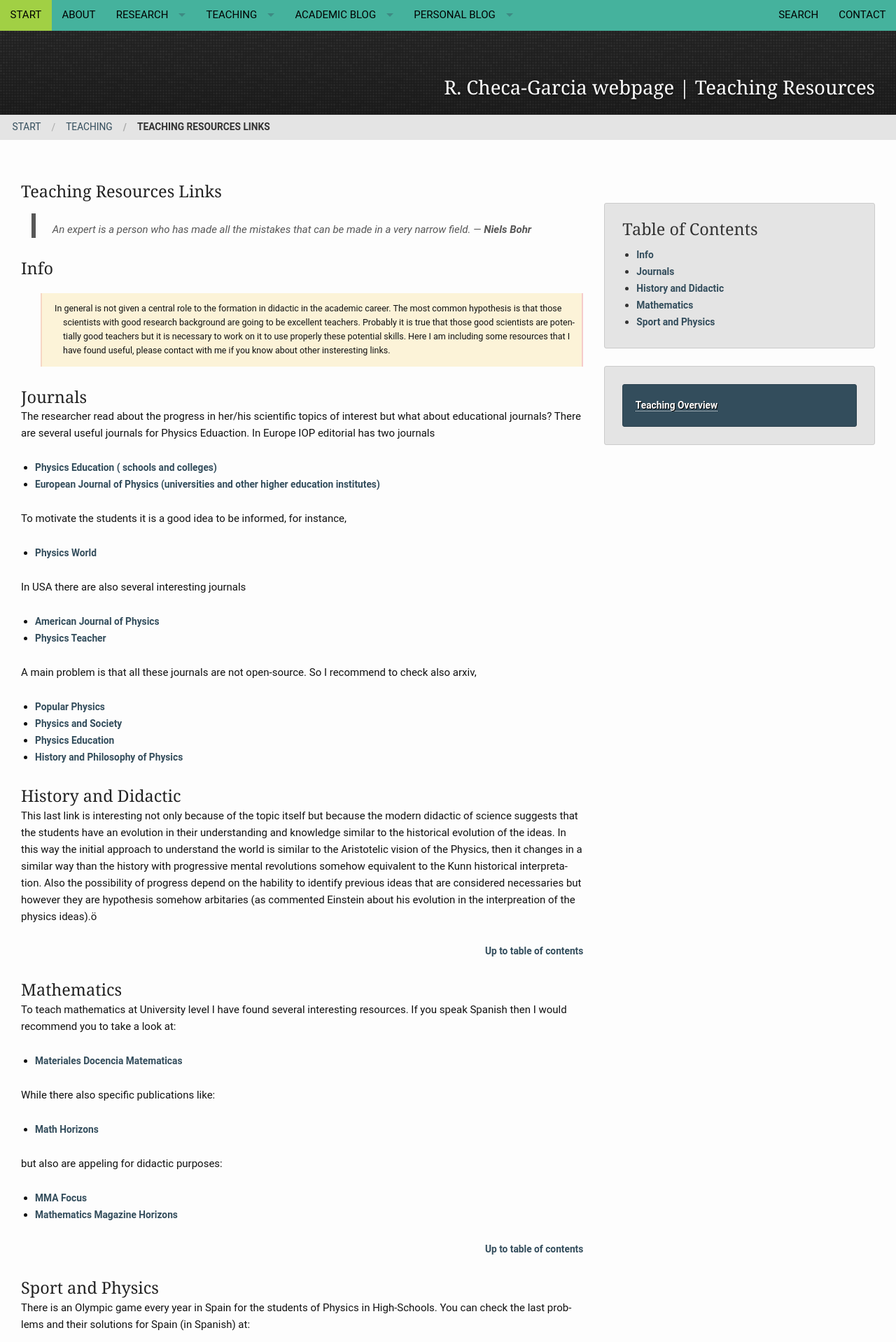
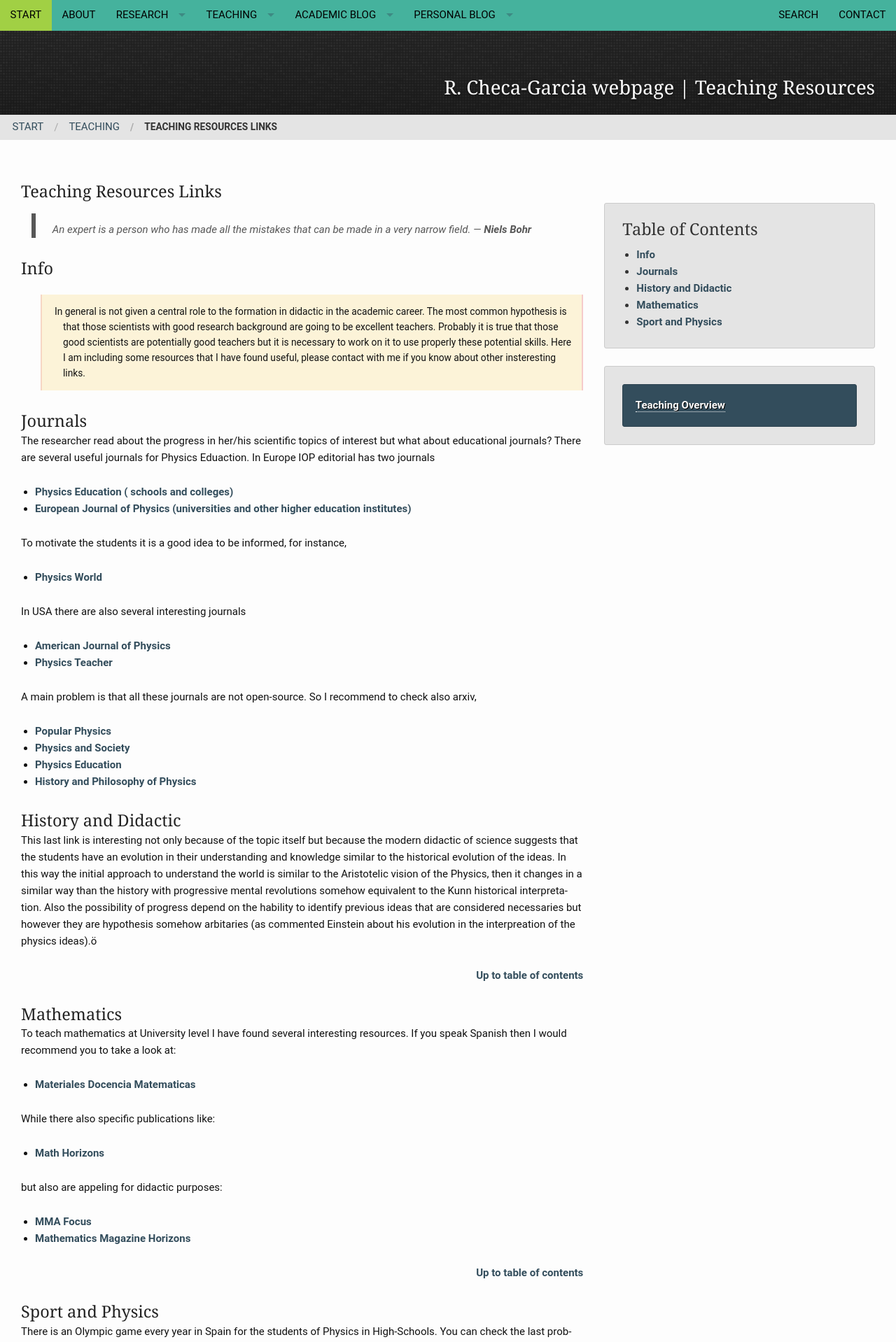
Before and after one commit to RCHG/rchg.github.io, a Jekyll site: the page built from pages/teaching_resources.md, in a window 1280 px wide. Shown: the top 1918 px of the page at 70% size. Built offline with Jekyll 4.4.1, drawn with Linux system fonts in a browser that asks for light colours; nearby versions of some CDN libraries; comment, search, counter and statistics services are not loaded.

Commit message:
Update _06_typography.scss

```diff
--- a/_sass/_06_typography.scss
+++ b/_sass/_06_typography.scss
@@ -25,7 +25,7 @@ Check typography variables › _3_typography_settings.scss
 
 a,
 a:link {
-        font-size: rem-calc(11);
+        font-size: rem-calc(12);
 }
 
 a:visited {
@@ -240,10 +240,13 @@ article dl dd   { line-height: 1.6; margin-bottom: rem-calc(12); margin-left: re
         padding-top: 1em;
         padding-bottom: 1em;
 	text-indent: -12px;
-    font-size: rem-calc(10);
+        font-size: rem-calc(11);
 	background-color: lighten($ci-3,30);
 	border-left: 2px solid lighten($ci-4,30);
 	border-right: 2px solid lighten($ci-5,30);
+	a {
+        font-size: rem-calc(11);
+        }
 }
 
 
```
Lines whose indentation alone changed are shown as unchanged.
